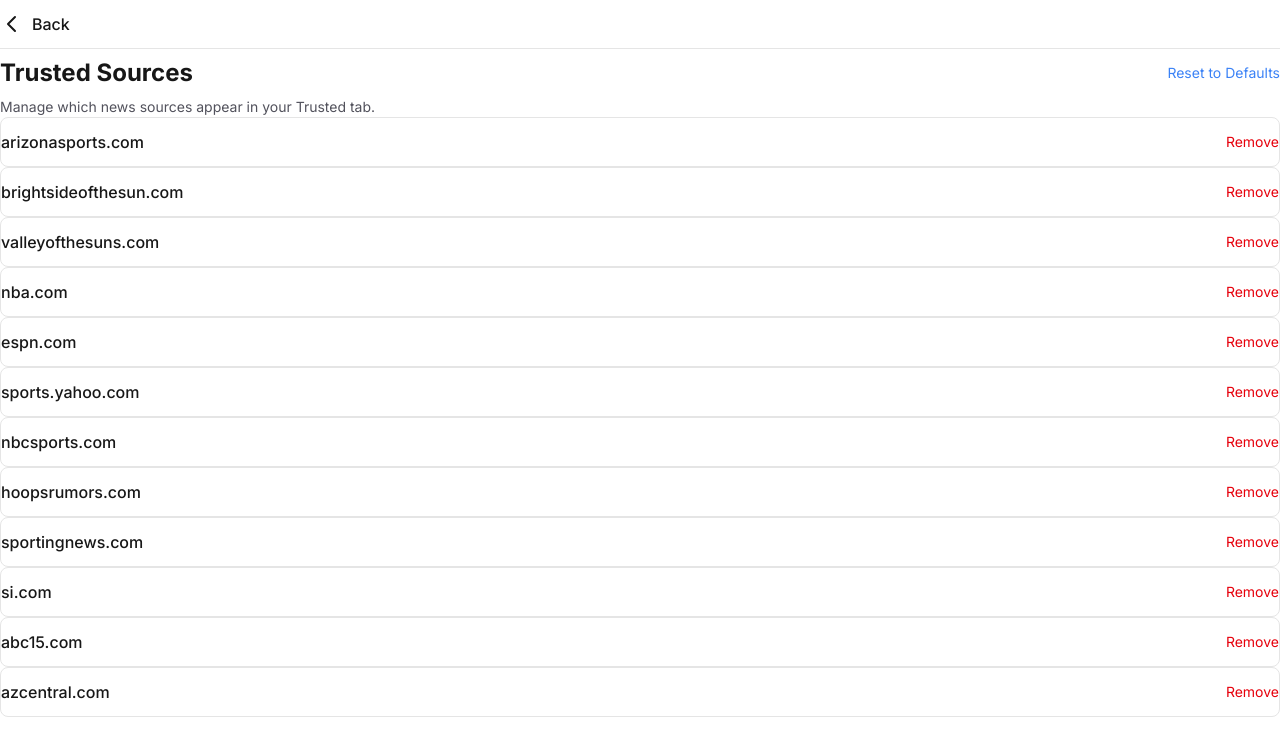
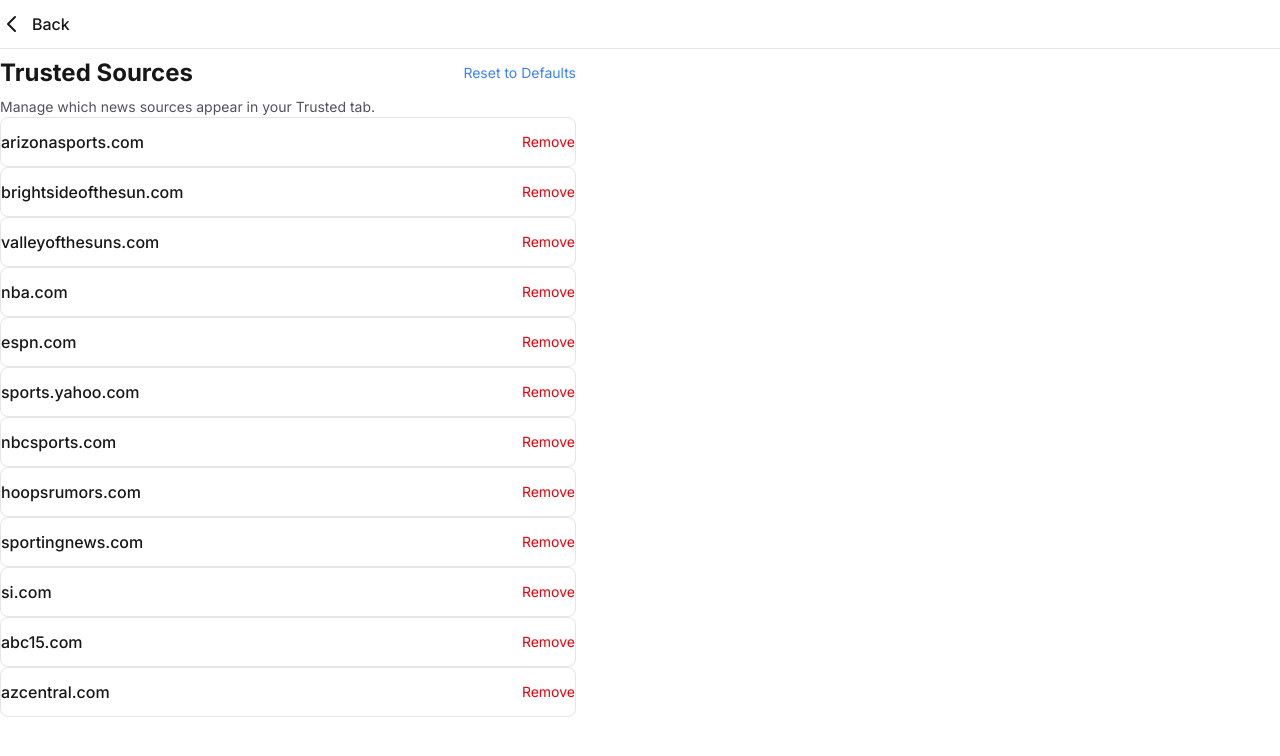
Before and after one commit to joshuajohnfredrickson-tech/suns-reader, a Next.js app: page /sources in a window 1280 px wide. Shown: the top 756 px of the page. Built offline with nearby package versions, Linux system fonts and the light colour scheme.

Commit message:
Add consistent gutters to Settings content below header

```diff
--- a/app/sources/page.tsx
+++ b/app/sources/page.tsx
@@ -60,7 +60,8 @@ export default function SourcesPage() {
       </header>
 
       {/* Content */}
-      <div className="flex-1 overflow-y-auto px-5 sm:px-6 py-6 sm:py-8">
+      <div className="flex-1 overflow-y-auto px-4 py-6">
+        <div className="max-w-xl mx-auto">
         <div className="flex items-center justify-between mb-4">
           <h1 className="text-2xl font-bold text-foreground">Trusted Sources</h1>
           <button
@@ -110,6 +111,7 @@ export default function SourcesPage() {
             ))}
           </div>
         )}
+        </div>
       </div>
     </div>
   );
```
